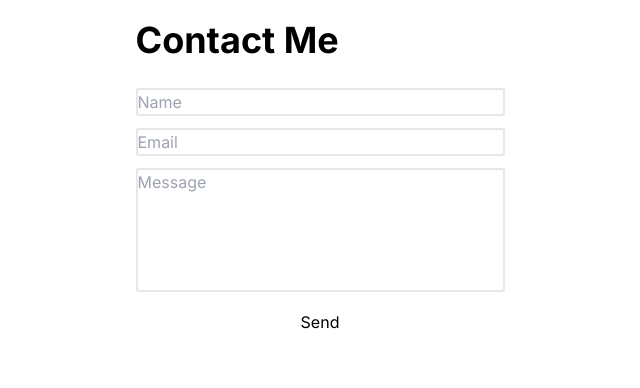
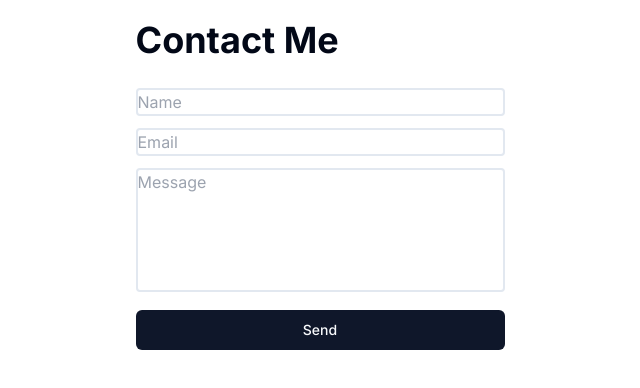
Before and after one commit to Kashudy/portfolio, a Next.js app: page / in a window 1280 px wide. Shown: the top 388 px of the page, without its empty margins (320-960 px from the left). Built offline with nearby package versions, Linux system fonts and the light colour scheme.

Commit message:
added shadcn library and re-structured component diractory

```diff
--- a/app/globals.css
+++ b/app/globals.css
@@ -2,26 +2,75 @@
 @tailwind components;
 @tailwind utilities;
 
-/* :root {
-  --foreground-rgb: 0, 0, 0;
-  --background-start-rgb: 214, 219, 220;
-  --background-end-rgb: 255, 255, 255;
-}
+@layer base {
+  :root {
+    --background: 0 0% 100%;
+    --foreground: 222.2 84% 4.9%;
 
-@media (prefers-color-scheme: dark) {
-  :root {
-    --foreground-rgb: 255, 255, 255;
-    --background-start-rgb: 0, 0, 0;
-    --background-end-rgb: 0, 0, 0;
+    --card: 0 0% 100%;
+    --card-foreground: 222.2 84% 4.9%;
+
+    --popover: 0 0% 100%;
+    --popover-foreground: 222.2 84% 4.9%;
+
+    --primary: 222.2 47.4% 11.2%;
+    --primary-foreground: 210 40% 98%;
+
+    --secondary: 210 40% 96.1%;
+    --secondary-foreground: 222.2 47.4% 11.2%;
+
+    --muted: 210 40% 96.1%;
+    --muted-foreground: 215.4 16.3% 46.9%;
+
+    --accent: 210 40% 96.1%;
+    --accent-foreground: 222.2 47.4% 11.2%;
+
+    --destructive: 0 84.2% 60.2%;
+    --destructive-foreground: 210 40% 98%;
+
+    --border: 214.3 31.8% 91.4%;
+    --input: 214.3 31.8% 91.4%;
+    --ring: 222.2 84% 4.9%;
+
+    --radius: 0.5rem;
+  }
+
+  .dark {
+    --background: 222.2 84% 4.9%;
+    --foreground: 210 40% 98%;
+
+    --card: 222.2 84% 4.9%;
+    --card-foreground: 210 40% 98%;
+
+    --popover: 222.2 84% 4.9%;
+    --popover-foreground: 210 40% 98%;
+
+    --primary: 210 40% 98%;
+    --primary-foreground: 222.2 47.4% 11.2%;
+
+    --secondary: 217.2 32.6% 17.5%;
+    --secondary-foreground: 210 40% 98%;
+
+    --muted: 217.2 32.6% 17.5%;
+    --muted-foreground: 215 20.2% 65.1%;
+
+    --accent: 217.2 32.6% 17.5%;
+    --accent-foreground: 210 40% 98%;
+
+    --destructive: 0 62.8% 30.6%;
+    --destructive-foreground: 210 40% 98%;
+
+    --border: 217.2 32.6% 17.5%;
+    --input: 217.2 32.6% 17.5%;
+    --ring: 212.7 26.8% 83.9%;
   }
 }
 
-body {
-  color: rgb(var(--foreground-rgb));
-  background: linear-gradient(
-      to bottom,
-      transparent,
-      rgb(var(--background-end-rgb))
-    )
-    rgb(var(--background-start-rgb));
-} */
+@layer base {
+  * {
+    @apply border-border;
+  }
+  body {
+    @apply bg-background text-foreground;
+  }
+}
--- a/app/page.tsx
+++ b/app/page.tsx
@@ -1,6 +1,5 @@
 import Image from "next/image";
-import PresentationCard from "./_components/presentationCard";
-import { ContactForm } from "./_components/ContactForm";
+import { ContactForm } from "../components/ContactForm";
 
 export default function Home() {
   return (
--- a/app/_components/ContactForm.tsx
+++ b/components/ContactForm.tsx
@@ -1,6 +1,7 @@
 "use client";
 
 import { FormEvent, useState } from "react";
+import { Button } from "@/components/ui/button";
 
 export function ContactForm() {
   const [name, setName] = useState("");
@@ -56,7 +57,7 @@
             className=" resize-none  border-2 rounded-sm w-full"
           ></textarea>
         </div>
-        <button type="submit">Send</button>
+        <Button type="submit">Send</Button>
       </form>
     </section>
   );
--- /dev/null
+++ b/components/ui/button.tsx
@@ -0,0 +1,56 @@
+import * as React from "react"
+import { Slot } from "@radix-ui/react-slot"
+import { cva, type VariantProps } from "class-variance-authority"
+
+import { cn } from "@/lib/utils"
+
+const buttonVariants = cva(
+  "inline-flex items-center justify-center rounded-md text-sm font-medium ring-offset-background transition-colors focus-visible:outline-none focus-visible:ring-2 focus-visible:ring-ring focus-visible:ring-offset-2 disabled:pointer-events-none disabled:opacity-50",
+  {
+    variants: {
+      variant: {
+        default: "bg-primary text-primary-foreground hover:bg-primary/90",
+        destructive:
+          "bg-destructive text-destructive-foreground hover:bg-destructive/90",
+        outline:
+          "border border-input bg-background hover:bg-accent hover:text-accent-foreground",
+        secondary:
+          "bg-secondary text-secondary-foreground hover:bg-secondary/80",
+        ghost: "hover:bg-accent hover:text-accent-foreground",
+        link: "text-primary underline-offset-4 hover:underline",
+      },
+      size: {
+        default: "h-10 px-4 py-2",
+        sm: "h-9 rounded-md px-3",
+        lg: "h-11 rounded-md px-8",
+        icon: "h-10 w-10",
+      },
+    },
+    defaultVariants: {
+      variant: "default",
+      size: "default",
+    },
+  }
+)
+
+export interface ButtonProps
+  extends React.ButtonHTMLAttributes<HTMLButtonElement>,
+    VariantProps<typeof buttonVariants> {
+  asChild?: boolean
+}
+
+const Button = React.forwardRef<HTMLButtonElement, ButtonProps>(
+  ({ className, variant, size, asChild = false, ...props }, ref) => {
+    const Comp = asChild ? Slot : "button"
+    return (
+      <Comp
+        className={cn(buttonVariants({ variant, size, className }))}
+        ref={ref}
+        {...props}
+      />
+    )
+  }
+)
+Button.displayName = "Button"
+
+export { Button, buttonVariants }
--- /dev/null
+++ b/lib/utils.ts
@@ -0,0 +1,6 @@
+import { type ClassValue, clsx } from "clsx"
+import { twMerge } from "tailwind-merge"
+
+export function cn(...inputs: ClassValue[]) {
+  return twMerge(clsx(inputs))
+}
--- a/package.json
+++ b/package.json
@@ -9,18 +9,24 @@
     "lint": "next lint"
   },
   "dependencies": {
+    "@radix-ui/react-slot": "^1.0.2",
     "@sendgrid/mail": "^7.7.0",
     "@types/node": "20.5.6",
     "@types/react": "18.2.21",
     "@types/react-dom": "18.2.7",
     "autoprefixer": "10.4.15",
+    "class-variance-authority": "^0.7.0",
+    "clsx": "^2.0.0",
     "eslint": "8.47.0",
     "eslint-config-next": "13.4.19",
+    "lucide-react": "^0.279.0",
     "next": "13.4.19",
     "postcss": "8.4.28",
     "react": "18.2.0",
     "react-dom": "18.2.0",
+    "tailwind-merge": "^1.14.0",
     "tailwindcss": "3.3.3",
+    "tailwindcss-animate": "^1.0.7",
     "typescript": "5.2.2"
   }
 }
--- /dev/null
+++ b/tailwind.config.js
@@ -0,0 +1,76 @@
+/** @type {import('tailwindcss').Config} */
+module.exports = {
+  darkMode: ["class"],
+  content: [
+    './pages/**/*.{ts,tsx}',
+    './components/**/*.{ts,tsx}',
+    './app/**/*.{ts,tsx}',
+    './src/**/*.{ts,tsx}',
+	],
+  theme: {
+    container: {
+      center: true,
+      padding: "2rem",
+      screens: {
+        "2xl": "1400px",
+      },
+    },
+    extend: {
+      colors: {
+        border: "hsl(var(--border))",
+        input: "hsl(var(--input))",
+        ring: "hsl(var(--ring))",
+        background: "hsl(var(--background))",
+        foreground: "hsl(var(--foreground))",
+        primary: {
+          DEFAULT: "hsl(var(--primary))",
+          foreground: "hsl(var(--primary-foreground))",
+        },
+        secondary: {
+          DEFAULT: "hsl(var(--secondary))",
+          foreground: "hsl(var(--secondary-foreground))",
+        },
+        destructive: {
+          DEFAULT: "hsl(var(--destructive))",
+          foreground: "hsl(var(--destructive-foreground))",
+        },
+        muted: {
+          DEFAULT: "hsl(var(--muted))",
+          foreground: "hsl(var(--muted-foreground))",
+        },
+        accent: {
+          DEFAULT: "hsl(var(--accent))",
+          foreground: "hsl(var(--accent-foreground))",
+        },
+        popover: {
+          DEFAULT: "hsl(var(--popover))",
+          foreground: "hsl(var(--popover-foreground))",
+        },
+        card: {
+          DEFAULT: "hsl(var(--card))",
+          foreground: "hsl(var(--card-foreground))",
+        },
+      },
+      borderRadius: {
+        lg: "var(--radius)",
+        md: "calc(var(--radius) - 2px)",
+        sm: "calc(var(--radius) - 4px)",
+      },
+      keyframes: {
+        "accordion-down": {
+          from: { height: 0 },
+          to: { height: "var(--radix-accordion-content-height)" },
+        },
+        "accordion-up": {
+          from: { height: "var(--radix-accordion-content-height)" },
+          to: { height: 0 },
+        },
+      },
+      animation: {
+        "accordion-down": "accordion-down 0.2s ease-out",
+        "accordion-up": "accordion-up 0.2s ease-out",
+      },
+    },
+  },
+  plugins: [require("tailwindcss-animate")],
+}
--- a/tailwind.config.ts
+++ b/tailwind.config.ts
@@ -1,20 +1,21 @@
-import type { Config } from 'tailwindcss'
+import type { Config } from "tailwindcss";
 
 const config: Config = {
   content: [
-    './pages/**/*.{js,ts,jsx,tsx,mdx}',
-    './components/**/*.{js,ts,jsx,tsx,mdx}',
-    './app/**/*.{js,ts,jsx,tsx,mdx}',
+    "./pages/**/*.{js,ts,jsx,tsx,mdx}",
+    "./components/**/*.{js,ts,jsx,tsx,mdx}",
+    "./app/**/*.{js,ts,jsx,tsx,mdx}",
+    "node_modules/preline/dist/*.js",
   ],
   theme: {
     extend: {
       backgroundImage: {
-        'gradient-radial': 'radial-gradient(var(--tw-gradient-stops))',
-        'gradient-conic':
-          'conic-gradient(from 180deg at 50% 50%, var(--tw-gradient-stops))',
+        "gradient-radial": "radial-gradient(var(--tw-gradient-stops))",
+        "gradient-conic":
+          "conic-gradient(from 180deg at 50% 50%, var(--tw-gradient-stops))",
       },
     },
   },
-  plugins: [],
-}
-export default config
+  plugins: [require("preline/plugin")],
+};
+export default config;
```
Also changed, not shown: components.json (added), components/presentationCard.tsx (renamed from app/_components/presentationCard.tsx), 1 other file (tests, documents, lock files or other folders).
